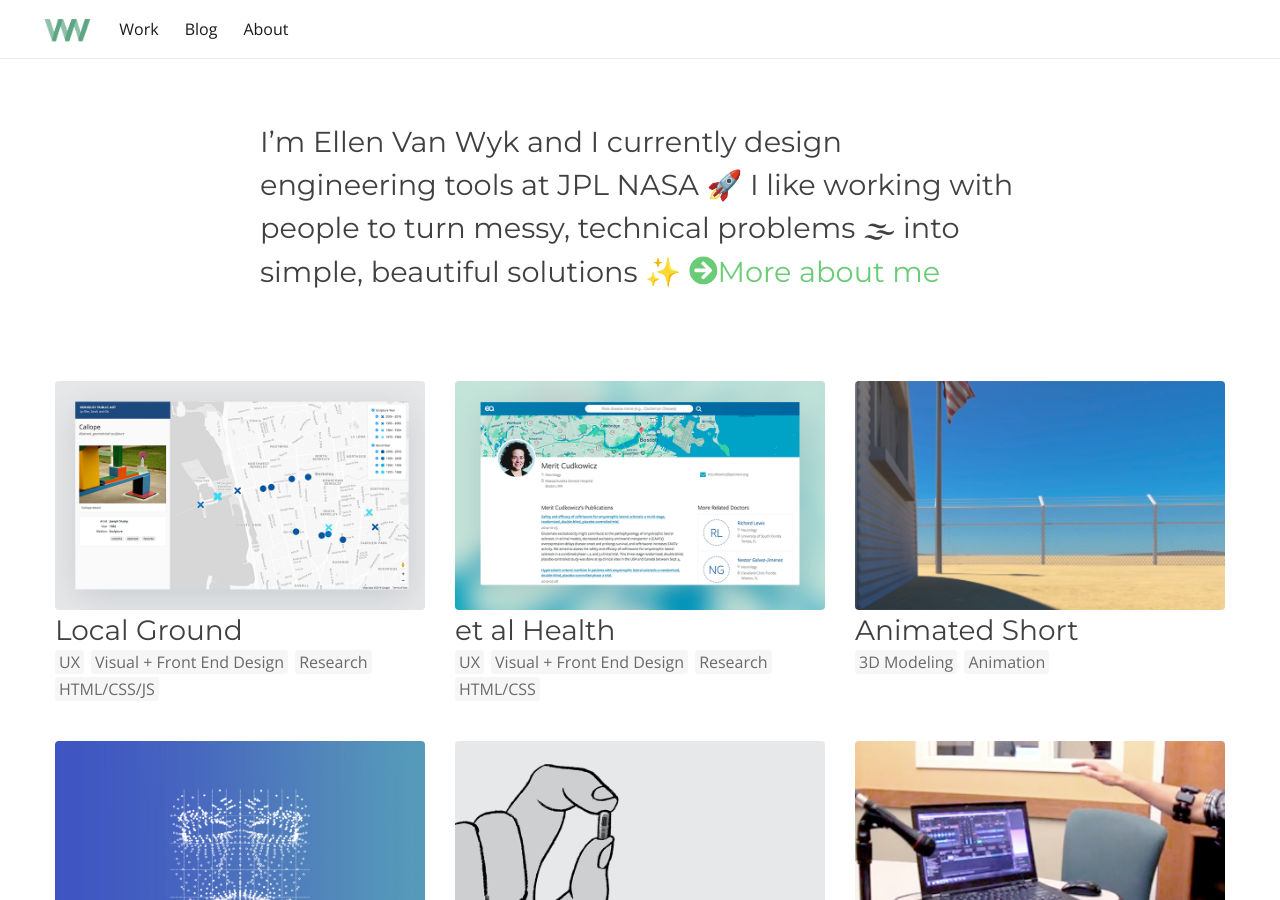
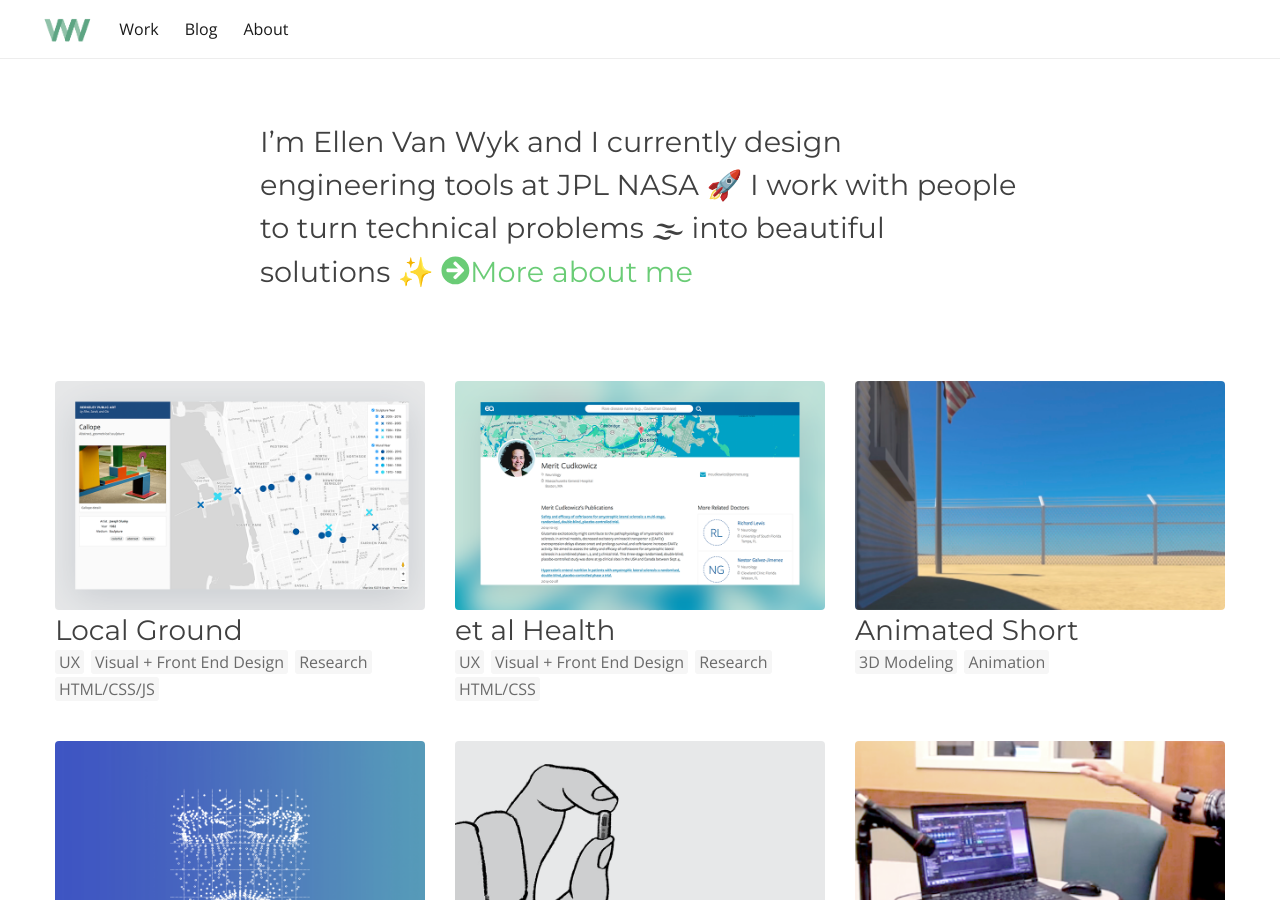
Before and after one commit to ellenvanwyk/ellenvanwyk.github.io, a Jekyll site: the page built from index.md, in a window 1280 px wide and 900 px high. Built offline with Jekyll 4.4.1, drawn with Linux system fonts in a browser that asks for light colours; nearby versions of some CDN libraries.

Commit message:
simplify

```diff
--- a/_layouts/home.html
+++ b/_layouts/home.html
@@ -11,7 +11,7 @@
       <div class="wrapper">
         <div class="home">
           <div class="container-md">
-              <h1 class="page-heading">I&rsquo;m Ellen Van Wyk and I currently design engineering tools at JPL NASA 🚀 I like working with people to turn messy, technical problems 🌫 into simple, beautiful solutions ✨ <a href = "/about/" style = "white-space:nowrap;" ><i class="fa fa-arrow-circle-right" aria-hidden="true"></i>More about me</a></h1>
+              <h1 class="page-heading">I&rsquo;m Ellen Van Wyk and I currently design engineering tools at JPL NASA 🚀 I work with people to turn technical problems 🌫 into beautiful solutions ✨ <a href = "/about/" style = "white-space:nowrap;" ><i class="fa fa-arrow-circle-right" aria-hidden="true"></i>More about me</a></h1>
           </div>
 
             {{ content }}
```
